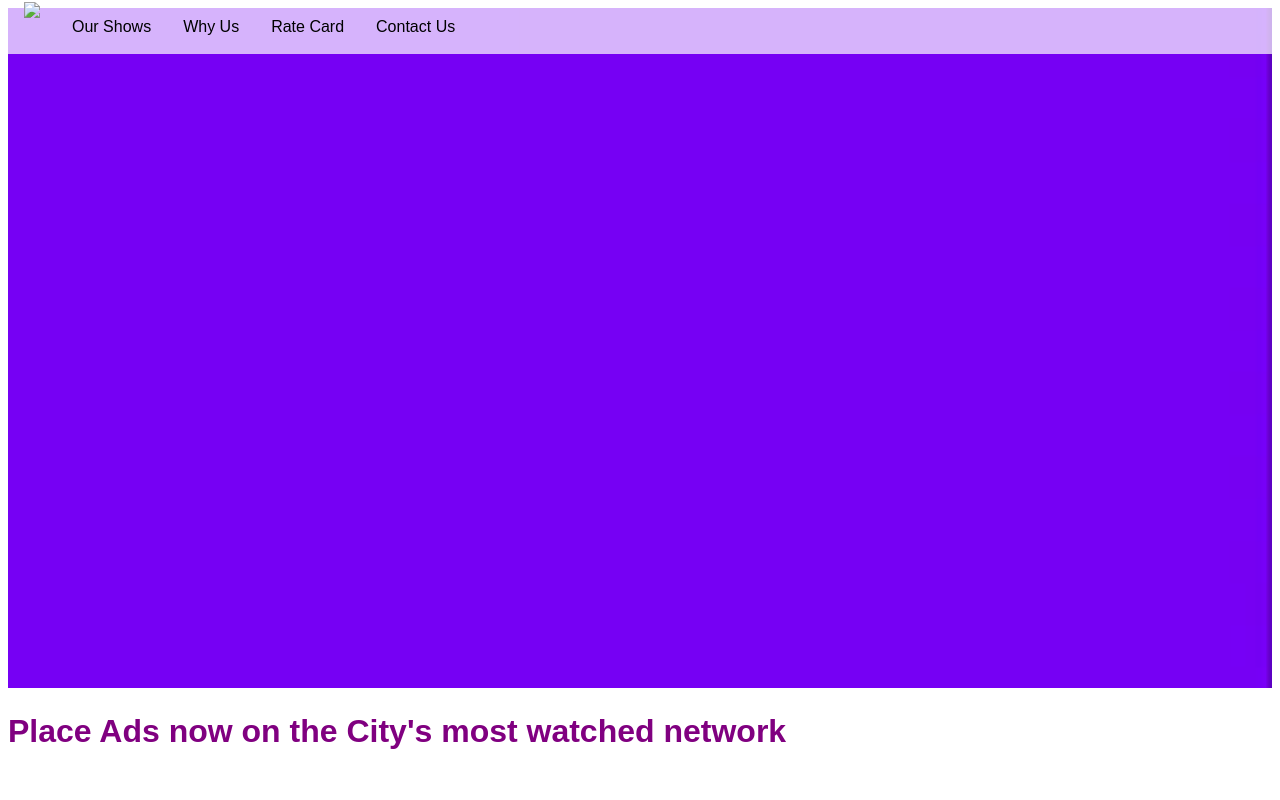
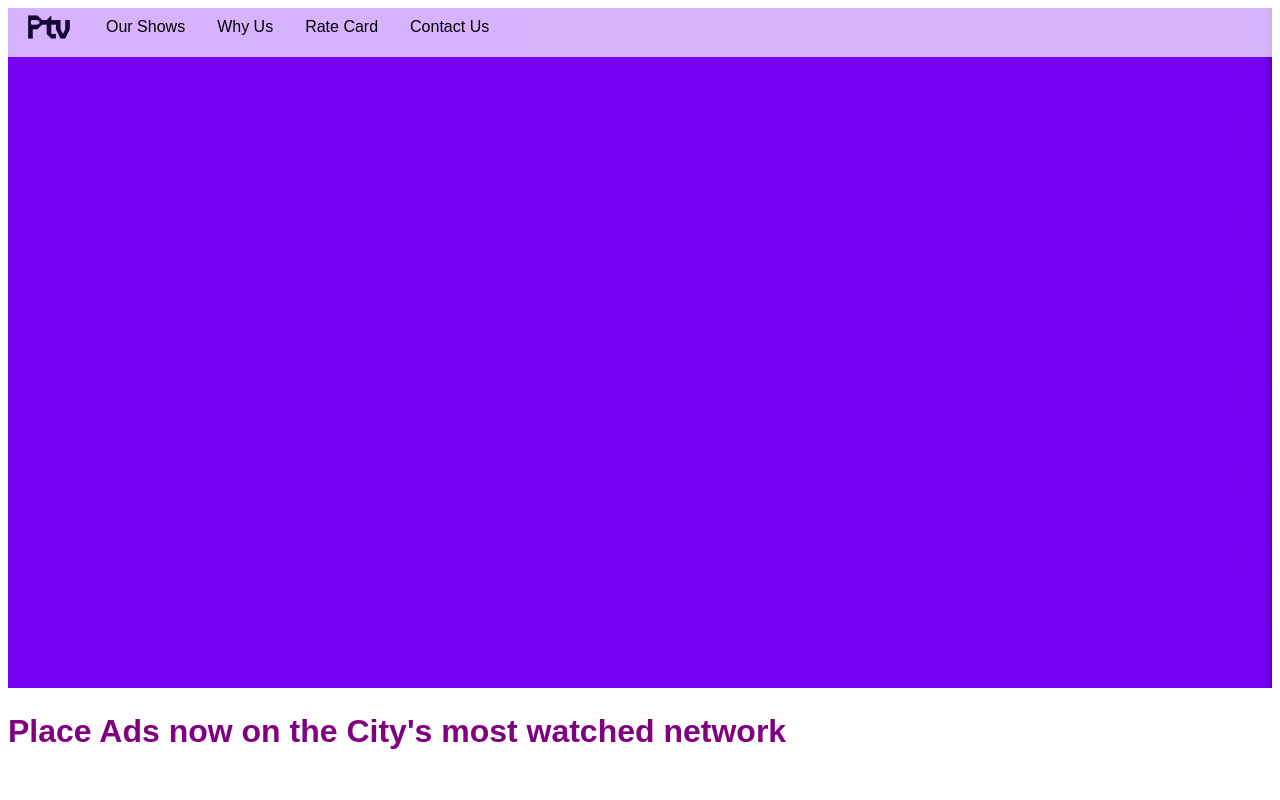
Before and after one commit to lab-lart-eng/ptv, a plain HTML site: page index.html in a window 1280 px wide. Shown: the top 800 px of the page. Drawn offline with Linux system fonts and the light colour scheme.

Commit message:
Update index.html

```diff
--- a/index.html
+++ b/index.html
@@ -2,7 +2,7 @@
 <html>
     <head>
         <title>PTV Advertisement</title>
-        <link rel="icon" type="image/x-icon" href="images/Logo.ico">
+        <link rel="icon" type="image/x-icon" href="Logo.ico">
         <meta name="description" content="PTV, City's most watched network. Place advertisement Now!">
         <meta name="author" content="Albert Liang">
         <meta name="viewport" content="width=device-width, initial-scale=1.0">
@@ -39,7 +39,7 @@
     <body>
         <!-- navbar -->
         <div class="nav">
-            <a href="#" class="nav-item img-button" onmouseover="document.getElementById('logo').src='images/logo2.png'" onmouseout="document.getElementById('logo').src='images/logo.ico'"><img  id="logo" src="images/logo.ico" style="height:50px;"></a>
+            <a href="#" class="nav-item img-button" onmouseover="document.getElementById('logo').src='Logo2.png'" onmouseout="document.getElementById('logo').src='Logo.ico'"><img  id="logo" src="Logo.ico" style="height:50px;"></a>
             <a href="#shows" class="button nav-item">Our Shows</a>
             <a href="#why" class="button nav-item">Why Us</a>
             <a href="#ratecard" class="button nav-item">Rate Card</a>
```
